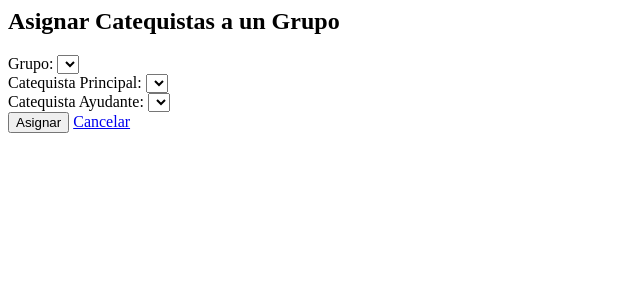
After one commit to Sol8888/ProyectoIglesiaBD, a Flask app: page /grupos_catequistas/insertar in a window 1280 px wide. The commit adds this page. Shown: the top 300 px of the page, without its empty margins (0-640 px from the left). Run offline with Flask 3, Linux system fonts and the light colour scheme; the visitor is signed in with stand-in values (Sample User, id 1); data that the repository does not hold is empty.

Commit message:
mas cambios

```diff
--- a/app.py
+++ b/app.py
@@ -11,6 +11,7 @@ from app.routes.tipo_sacramento_routes import tipo_sacramento_bp
 from app.routes.nivelcatequesis_routes import nivel_bp
 from app.routes.ciclo_catequistico_routes import ciclo_bp
 from app.routes.grupo_catequesis_routes import grupo_bp
+from app.routes.grupo_catequista_routes import grupo_catequista_bp
 import os
 
 app = Flask(__name__, template_folder=os.path.join('app', 'templates'))
@@ -29,6 +30,7 @@ app.register_blueprint(tipo_sacramento_bp)
 app.register_blueprint(nivel_bp)
 app.register_blueprint(ciclo_bp)
 app.register_blueprint(grupo_bp)
+app.register_blueprint(grupo_catequista_bp)
 
 
 @app.route('/home')
--- /dev/null
+++ b/app/routes/grupo_catequista_routes.py
@@ -0,0 +1,62 @@
+from flask import Blueprint, render_template, request, redirect, url_for, session
+from app.services.grupo_catequista_service import (
+    obtener_grupos_catequistas,
+    crear_grupo_catequista,
+    actualizar_grupo_catequista,
+    eliminar_grupo_catequista,
+    obtener_grupos,
+    obtener_catequistas_por_rol
+)
+
+grupo_catequista_bp = Blueprint('grupo_catequista', __name__, url_prefix='/grupos_catequistas')
+
+@grupo_catequista_bp.before_request
+def verificar_admin():
+    if 'rol' not in session or session['rol'] != 'A':
+        return redirect('/')
+
+@grupo_catequista_bp.route('/')
+def index():
+    datos = obtener_grupos_catequistas()
+    return render_template('grupo_catequista/index.html', datos=datos)
+
+@grupo_catequista_bp.route('/insertar', methods=['GET', 'POST'])
+def insertar():
+    if request.method == 'POST':
+        crear_grupo_catequista(
+            request.form['id_grupo'],
+            request.form['id_catequista_principal'],
+            request.form['id_catequista_secundario']
+        )
+        return redirect(url_for('grupo_catequista.index'))
+
+    grupos = obtener_grupos()
+    catequistas_principales = obtener_catequistas_por_rol('P')
+    catequistas_ayudantes = obtener_catequistas_por_rol('A')
+    return render_template('grupo_catequista/insertar.html', grupos=grupos,
+                           catequistas_principales=catequistas_principales,
+                           catequistas_ayudantes=catequistas_ayudantes)
+
+@grupo_catequista_bp.route('/actualizar/<int:id_grupo>', methods=['GET', 'POST'])
+def actualizar(id_grupo):
+    if request.method == 'POST':
+        actualizar_grupo_catequista(
+            id_grupo,
+            request.form['id_catequista_principal'],
+            request.form['id_catequista_secundario']
+        )
+        return redirect(url_for('grupo_catequista.index'))
+
+    # Aquí podrías cargar los datos del grupo si deseas precargar el formulario
+    catequistas_principales = obtener_catequistas_por_rol('P')
+    catequistas_ayudantes = obtener_catequistas_por_rol('A')
+    return render_template('grupo_catequista/actualizar.html', id_grupo=id_grupo,
+                           catequistas_principales=catequistas_principales,
+                           catequistas_ayudantes=catequistas_ayudantes)
+
+@grupo_catequista_bp.route('/eliminar/<int:id_grupo>/<int:id_catequista>', methods=['GET', 'POST'])
+def eliminar(id_grupo, id_catequista):
+    if request.method == 'POST':
+        eliminar_grupo_catequista(id_grupo, id_catequista)
+        return redirect(url_for('grupo_catequista.index'))
+    return render_template('grupo_catequista/eliminar.html', id_grupo=id_grupo, id_catequista=id_catequista)
--- /dev/null
+++ b/app/services/grupo_catequista_service.py
@@ -0,0 +1,32 @@
+from app.database import get_connection
+
+def obtener_grupos_catequistas():
+    with get_connection().cursor() as cursor:
+        cursor.execute("EXEC sp_LeerGRUPO_CATEQUISTA")
+        return cursor.fetchall()
+
+def crear_grupo_catequista(id_grupo, id_catequista_principal, id_catequista_secundario):
+    with get_connection().cursor() as cursor:
+        cursor.execute("EXEC sp_CrearGRUPO_CATEQUISTA ?, ?, ?", (id_grupo, id_catequista_principal, id_catequista_secundario))
+        cursor.connection.commit()
+
+def actualizar_grupo_catequista(id_grupo, id_catequista_principal, id_catequista_secundario):
+    with get_connection().cursor() as cursor:
+        cursor.execute("EXEC sp_ActualizarGRUPO_CATEQUISTA ?, ?, ?", (id_grupo, id_catequista_principal, id_catequista_secundario))
+        cursor.connection.commit()
+
+def eliminar_grupo_catequista(id_grupo, id_catequista):
+    with get_connection().cursor() as cursor:
+        cursor.execute("EXEC sp_EliminarGRUPO_CATEQUISTA ?, ?", (id_grupo, id_catequista))
+        cursor.connection.commit()
+
+# Funciones auxiliares para combos
+def obtener_grupos():
+    with get_connection().cursor() as cursor:
+        cursor.execute("SELECT id_grupo_catequesis, nombre FROM GRUPOCATEQUESIS")
+        return cursor.fetchall()
+
+def obtener_catequistas_por_rol(rol):
+    with get_connection().cursor() as cursor:
+        cursor.execute("SELECT id_catequista, nombre FROM CATEQUISTA WHERE rol = ?", rol)
+        return cursor.fetchall()
--- a/app/templates/bienvenida.html
+++ b/app/templates/bienvenida.html
@@ -41,5 +41,9 @@
     <a href="/niveles/">Crear un tipo de sacramento</a>
     <a href="/ciclos/">Crear ciclo</a>
     <a href="/grupos/">Crear grupo</a>
+    <a href="/grupos_catequistas/">Unir profesores a un grupo</a>
+
+
+
 </body>
 </html>
--- /dev/null
+++ b/app/templates/grupo_catequista/insertar.html
@@ -0,0 +1,30 @@
+
+<h2>Asignar Catequistas a un Grupo</h2>
+<form method="POST">
+    <div class="mb-3">
+        <label>Grupo:</label>
+        <select name="id_grupo" class="form-control" required>
+            {% for grupo in grupos %}
+            <option value="{{ grupo.id_grupo_catequesis }}">{{ grupo.nombre }}</option>
+            {% endfor %}
+        </select>
+    </div>
+    <div class="mb-3">
+        <label>Catequista Principal:</label>
+        <select name="id_catequista_principal" class="form-control" required>
+            {% for cp in catequistas_principales %}
+            <option value="{{ cp.id_catequista }}">{{ cp.nombre }}</option>
+            {% endfor %}
+        </select>
+    </div>
+    <div class="mb-3">
+        <label>Catequista Ayudante:</label>
+        <select name="id_catequista_secundario" class="form-control" required>
+            {% for ca in catequistas_ayudantes %}
+            <option value="{{ ca.id_catequista }}">{{ ca.nombre }}</option>
+            {% endfor %}
+        </select>
+    </div>
+    <button type="submit" class="btn btn-success">Asignar</button>
+    <a href="{{ url_for('grupo_catequista.index') }}" class="btn btn-secondary">Cancelar</a>
+</form>
```
Also changed, not shown: app/templates/grupo_catequista/actualizar.html (added, +21 -0 lines), app/templates/grupo_catequista/eliminar.html (added, +7 -0 lines), app/templates/grupo_catequista/index.html (added, +26 -0 lines).
